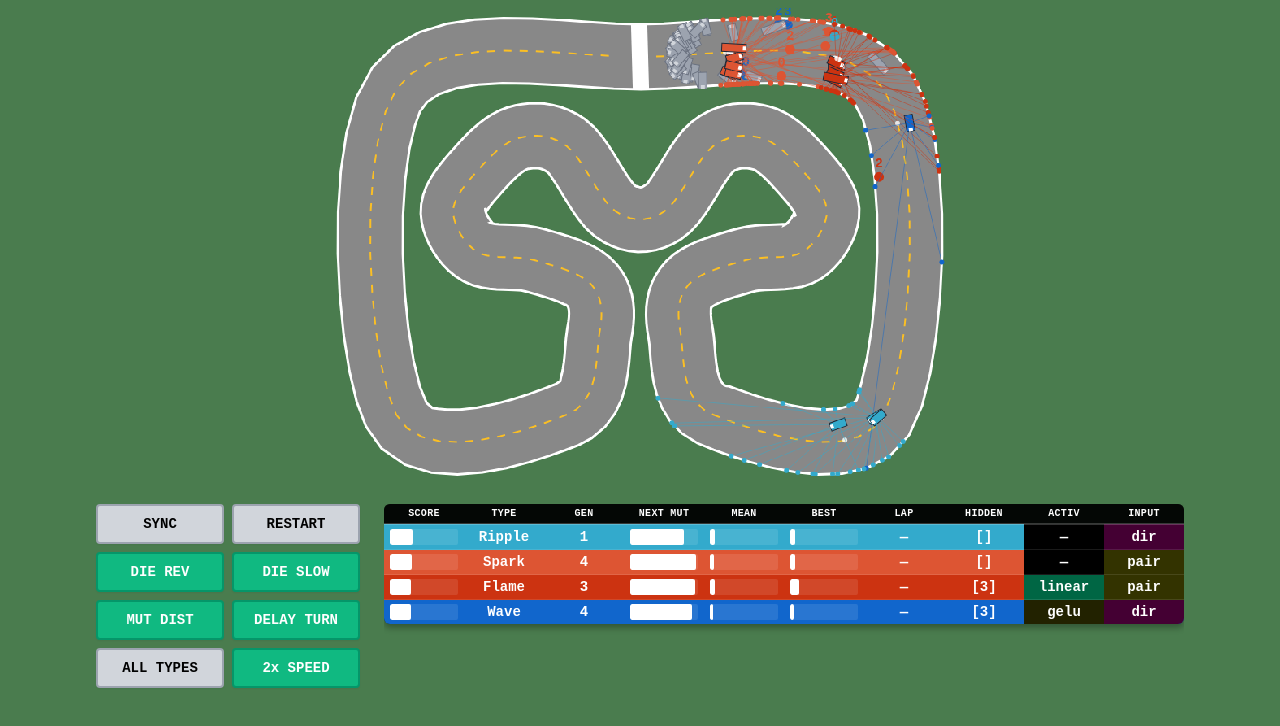
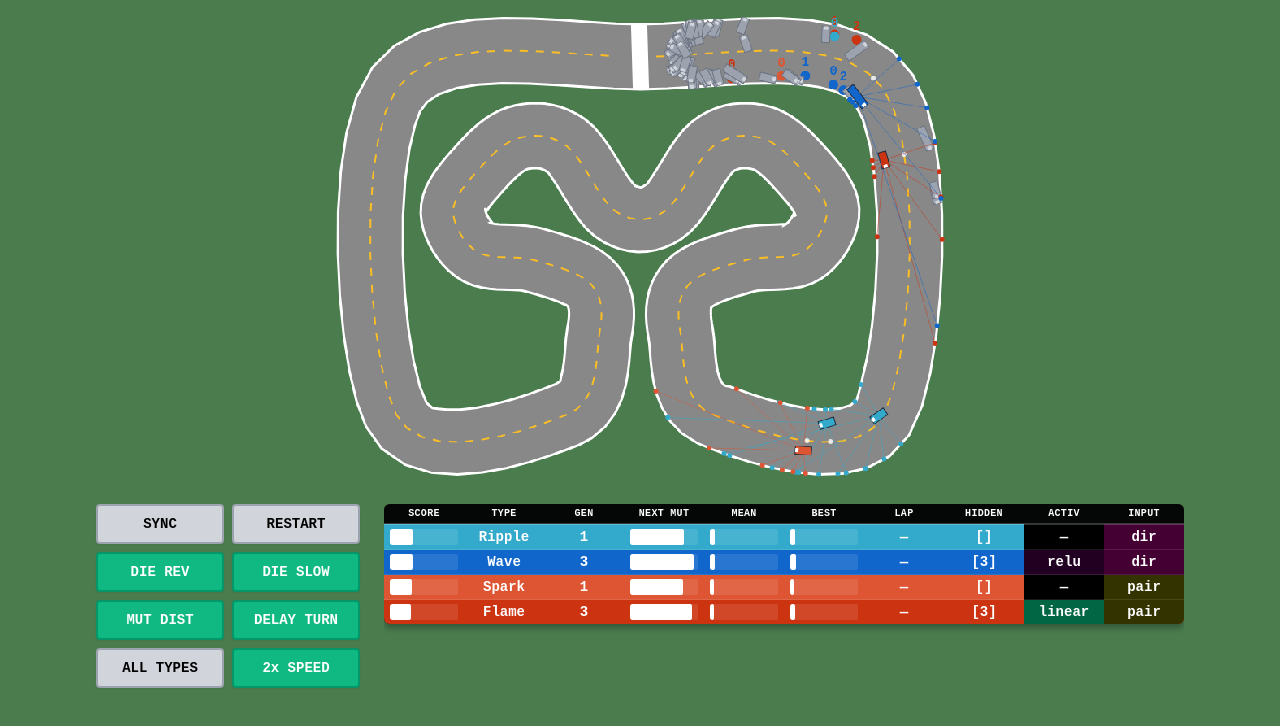
Before and after one commit to niembro64/car-racing-ai, a Vue app: page / in a window 1280 px wide. Shown: the top 726 px of the page. Built offline with nearby package versions, Linux system fonts and the light colour scheme.

Commit message:
before rework

```diff
--- a/src/config.ts
+++ b/src/config.ts
@@ -176,8 +176,7 @@
     mobileDisplayName: 'Ripple',
     id: 'dirgelusmall',
     shortName: 'RP',
-    description:
-      'Small: 9 raw sensor inputs, no hidden layers',
+    description: 'Small: 9 raw sensor inputs, no hidden layers',
     nn: {
       architecture: NN_ARCH_SMALL,
       inputModification: 'dir',
@@ -199,11 +198,11 @@
     id: 'dirgelumedium',
     shortName: 'WV',
     description:
-      'Medium: 9 raw sensor inputs with GELU activation, hidden layer size 4',
+      'Medium: 9 raw sensor inputs with RELU activation, hidden layer size 4',
     nn: {
       architecture: NN_ARCH_MEDIUM,
       inputModification: 'dir',
-      activationType: 'gelu',
+      activationType: 'relu',
     },
     colors: {
       light: '#1166cc',
@@ -221,11 +220,11 @@
     id: 'dirgelularge',
     shortName: 'TS',
     description:
-      'Large: 9 raw sensor inputs with GELU activation, two hidden layers (6, 3)',
+      'Large: 9 raw sensor inputs with RELU activation, two hidden layers (6, 3)',
     nn: {
       architecture: NN_ARCH_LARGE,
       inputModification: 'dir',
-      activationType: 'gelu',
+      activationType: 'relu',
     },
     colors: {
       light: '#0044aa',
--- a/src/core/Neural.ts
+++ b/src/core/Neural.ts
@@ -114,7 +114,7 @@
           next.push(this.step(sum)); // Step for hidden layers
         } else if (this.activationType === 'linear') {
           next.push(this.linear(sum)); // Linear for hidden layers
-        } else if (this.activationType === '-') {
+        } else if (this.activationType === '—') {
           // No hidden layers - this code path should never execute
           next.push(this.linear(sum));
         } else {
```
